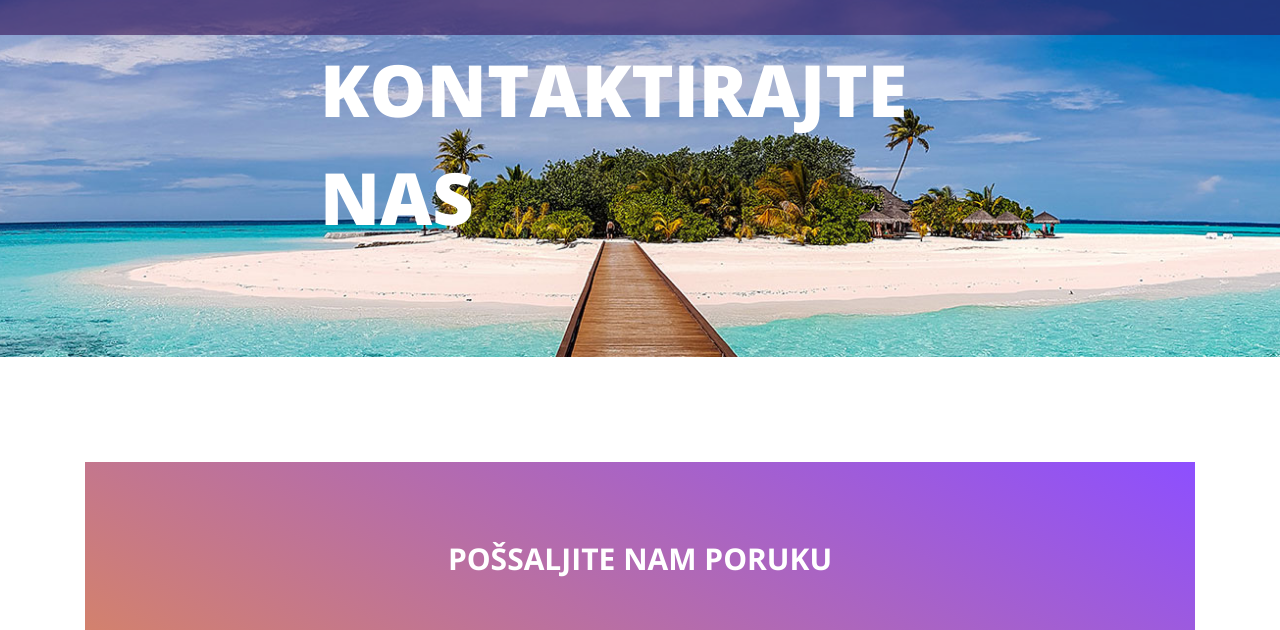
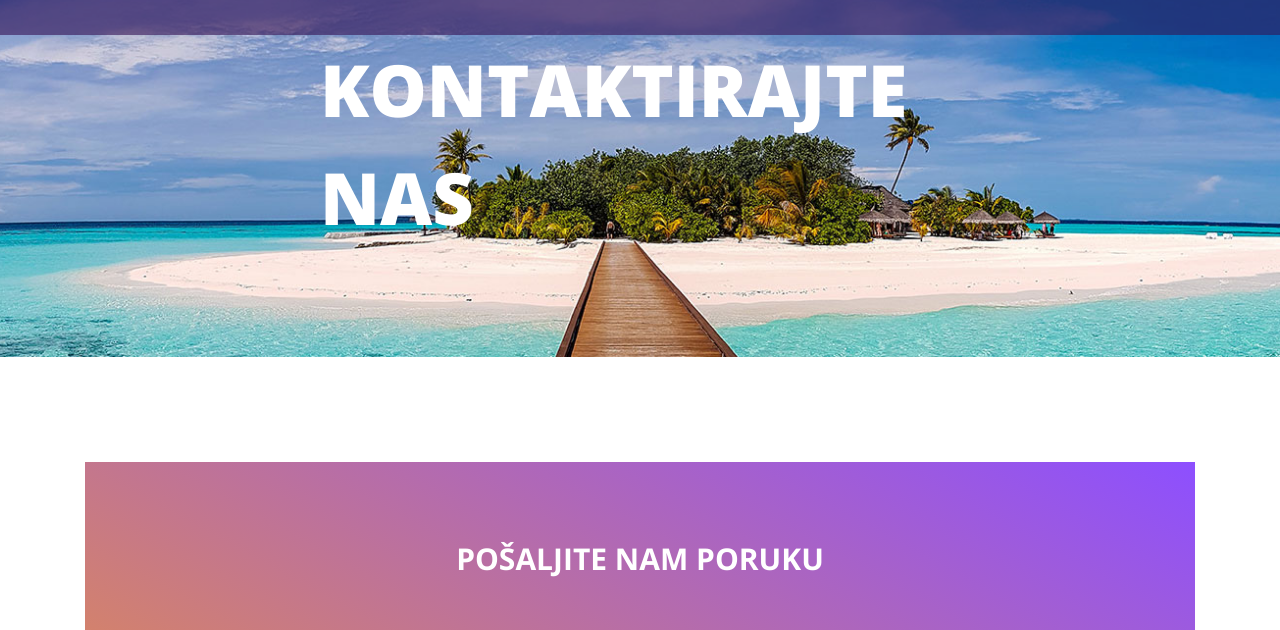
Before and after one commit to coja99/turisticka-agencija, a plain HTML site: page contact.html in a window 1280 px wide. Shown: the part 108-738 px from the top of the page. Drawn offline with nearby package versions, Linux system fonts and the light colour scheme; some packages are replaced by stand-ins of ours.

Commit message:
nesto dodato

```diff
--- a/contact.html
+++ b/contact.html
@@ -82,7 +82,7 @@
 
 					<!-- Contact Form -->
 					<div class="contact_form_container">
-						<div class="contact_title text-center">Pošsaljite nam poruku</div>
+						<div class="contact_title text-center">Pošaljite nam poruku</div>
 						<form action="#" id="contact_form" class="contact_form text-center">
 							<input type="text" id="contact_form_name" class="contact_form_name input_field" placeholder="Ime i prezime" required="required">
 							<input type="email" id="contact_form_email" class="contact_form_email input_field" placeholder="E-mail" required="required" >
```
